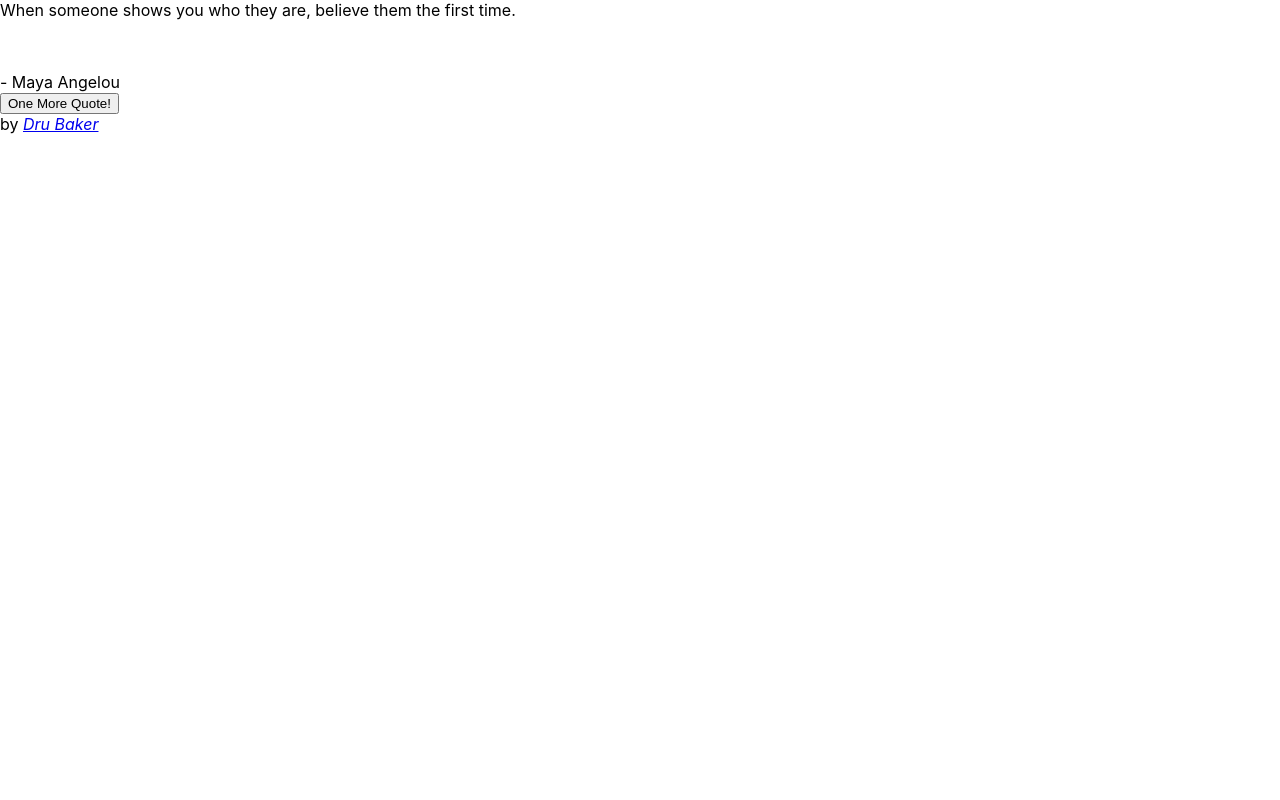
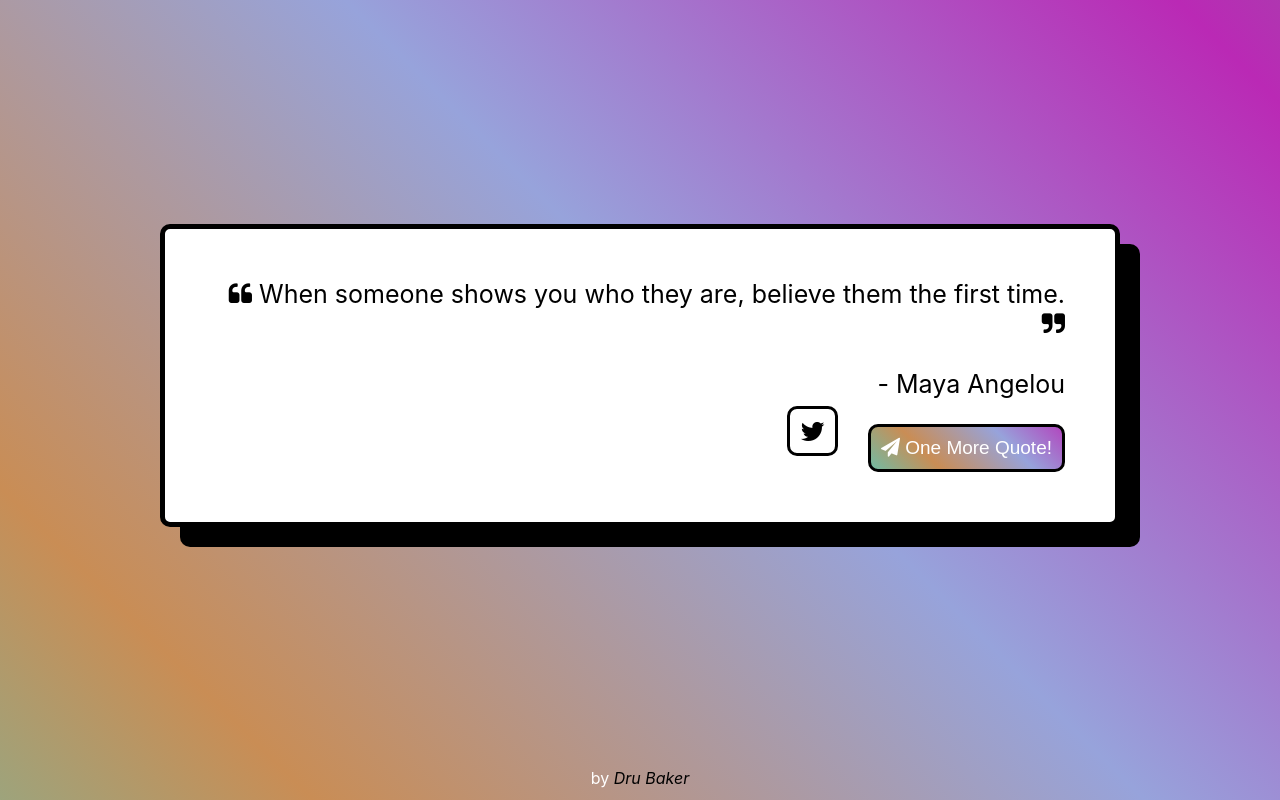
Before and after one commit to druskiii/equal-rights-motivator, a React (Create React App) app: page / in a window 1280 px wide. Built offline with nearby package versions, Linux system fonts and the light colour scheme.

Commit message:
small-screen-updates

```diff
--- a/public/index.html
+++ b/public/index.html
@@ -11,6 +11,7 @@
     />
     <link rel="apple-touch-icon" href="%PUBLIC_URL%/logo192.png" />
     <link rel="manifest" href="%PUBLIC_URL%/manifest.json" />
+    <link rel="stylesheet" href="https://maxcdn.bootstrapcdn.com/font-awesome/4.3.0/css/font-awesome.min.css" />
     <title>Equal Rights Motivator</title>
   </head>
   <body>
--- a/src/App.css
+++ b/src/App.css
@@ -1,38 +1,149 @@
-.App {
-  text-align: center;
+* {
+  margin: 0;
+  padding: 0;
+  vertical-align: baseline;
 }
 
-.App-logo {
-  height: 40vmin;
-  pointer-events: none;
+html,
+body {
+  width: 100%;
+  height: 100%;
 }
 
-@media (prefers-reduced-motion: no-preference) {
-  .App-logo {
-    animation: App-logo-spin infinite 20s linear;
+#quote-box {
+  display: flex;
+  justify-content: center;
+  align-items: center;
+  width: 100%;
+  height: 100vh;
+  max-width: 75%;
+  margin-left: auto;
+  margin-right: auto;
+}
+
+body {
+  background: linear-gradient(
+    45deg,
+    #bf9191,
+    #e0e5a8,
+    #55c9bc,
+    #c98d55,
+    #97a3db,
+    #ba29b5,
+    #679191,
+    #cfcef0,
+    #87a38f,
+    #5e4e4b,
+    #bfd91a
+  );
+  background-size: 400% 400%;
+  animation: gradient 60s ease infinite;
+}
+
+@keyframes gradient {
+  0% {
+    background-position: 0% 50%;
+  }
+  50% {
+    background-position: 100% 50%;
+  }
+  100% {
+    background-position: 0% 50%;
   }
 }
 
-.App-header {
-  background-color: #282c34;
-  min-height: 100vh;
-  display: flex;
-  flex-direction: column;
-  align-items: center;
-  justify-content: center;
-  font-size: calc(10px + 2vmin);
-  color: white;
+#text {
+  background-color: white;
+  color: black;
+  font-size: 25px;
+  padding: 50px 50px 50px 50px;
+  border: solid 5px black;
+  border-radius: 1px;
+  text-align: right;
+  box-shadow: 20px 20px;
+  margin-bottom: 50px;
+  border-radius: 10px;
 }
 
-.App-link {
-  color: #61dafb;
+#author {
+  color: black;
+  font-size: 25px;
 }
 
-@keyframes App-logo-spin {
-  from {
-    transform: rotate(0deg);
+#new-quote {
+  background: linear-gradient(
+    45deg,
+    #bf9191,
+    #e0e5a8,
+    #55c9bc,
+    #c98d55,
+    #97a3db,
+    #ba29b5,
+    #679191,
+    #cfcef0,
+    #87a38f,
+    #5e4e4b,
+    #bfd91a
+  );
+  background-size: 400% 400%;
+  animation: gradient 60s ease infinite;
+  padding: 10px 10px 10px 10px;
+  margin-left: 30px;
+  border: solid 3px black;
+  color: white;
+  font-size: 19px;
+  border-radius: 10px;
+}
+
+#new-quote:hover {
+  color: black;
+  background: #f0fff0;
+  box-shadow: 2px 3px;
+  transition: .5s;
+}
+
+#tweet-quote {
+  color: black;
+  padding: 10px 10px 10px 10px;
+  margin-left: 30px;
+  border: solid 3px black;
+  font-size: 20px;
+  transition: .5s;
+  border-radius: 10px;
+}
+
+#tweet-quote:hover {
+  color: #1e90ff;
+  box-shadow: 3px 3px;
+}
+
+.footer {
+  text-align: center;
+  color: white;
+  margin-top: -2rem;
+}
+
+a {
+    text-decoration: none;
+    color: black;
   }
-  to {
-    transform: rotate(360deg);
+a:hover {
+    color: #cfd91c;
   }
+
+  .row {
+    display: flex;
+  }
+
+.column {
+  padding-top: 25px;
 }
+
+#twitter {
+  flex: 25%;
+  padding-top: 15px;
+}
+
+#quote-button {
+  flex: 75%;
+}
```
